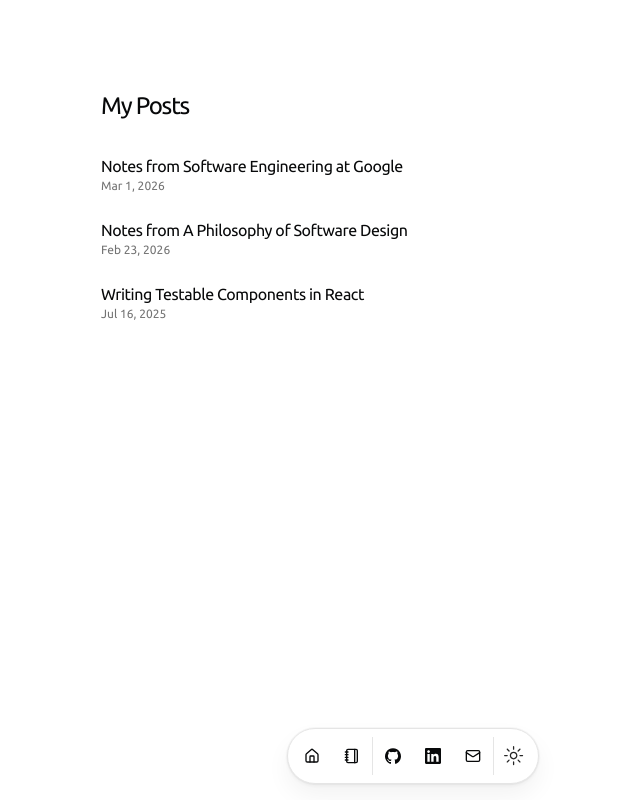
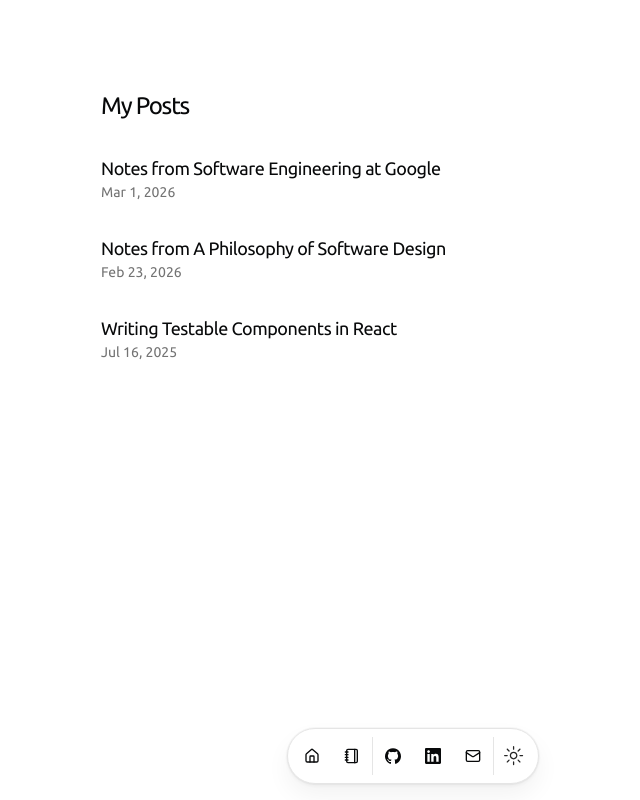
Before and after one commit to ben04rogers/portfolio-v3, a Next.js app: page /blog in a window 1280 px wide. Shown: the whole page, without its empty margins (227-867 px from the left). Built offline with nearby package versions, Linux system fonts and the light colour scheme.

Commit message:
Increase font size of blog posts

```diff
--- a/src/app/blog/page.tsx
+++ b/src/app/blog/page.tsx
@@ -31,12 +31,14 @@
         .map((post, id) => (
           <BlurFade delay={BLUR_FADE_DELAY * 2 + id * 0.05} key={post.slug}>
             <Link
-              className="flex flex-col space-y-1 mb-4"
+              className="flex flex-col space-y-2 mb-8 hover:opacity-70 transition-opacity"
               href={`/blog/${post.slug}`}
             >
               <div className="w-full flex flex-col">
-                <p className="tracking-tight">{post.metadata.title}</p>
-                <p className="h-6 text-xs text-muted-foreground">
+                <p className="text-base md:text-lg font-medium tracking-tight">
+                  {post.metadata.title}
+                </p>
+                <p className="text-xs md:text-sm text-muted-foreground">
                   {formatDate(post.metadata.publishedAt)}
                 </p>
               </div>
```
